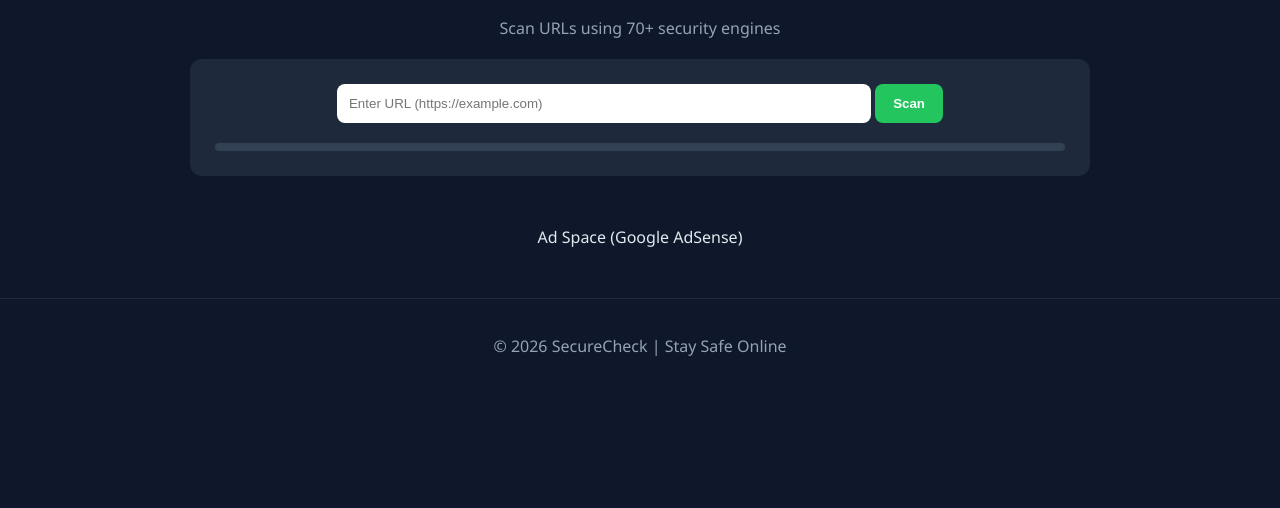
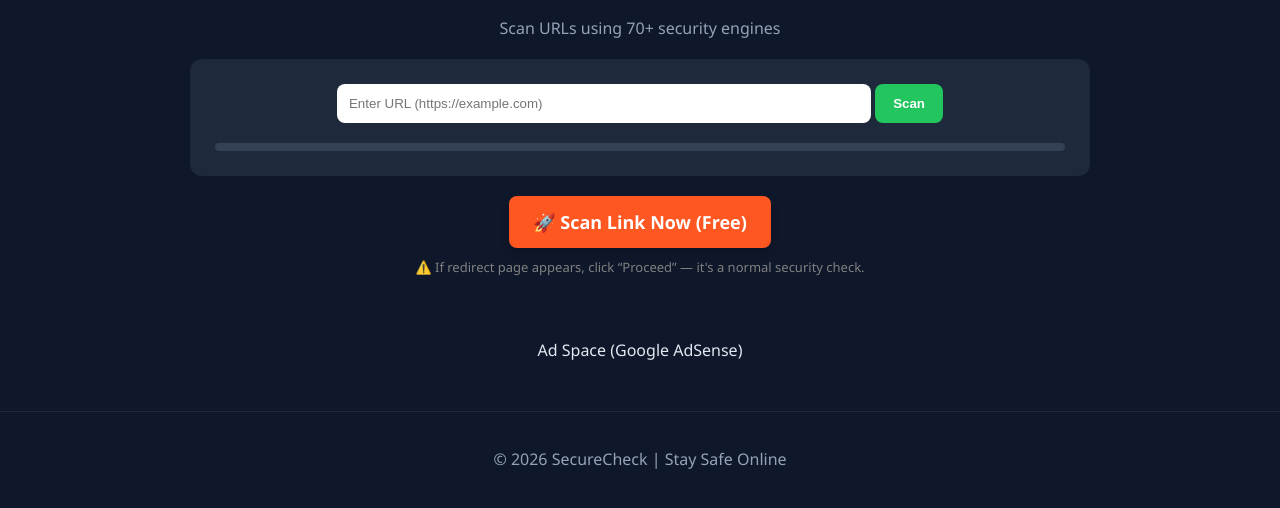
Before and after one commit to mindshockstories23-gif/link-scanner-tool, a Flask app: page / in a window 1280 px wide. Shown: the part 157-665 px from the top of the page. Run offline with Flask 3, Linux system fonts and the light colour scheme.

Commit message:
Update index.html

```diff
--- a/templates/index.html
+++ b/templates/index.html
@@ -72,7 +72,24 @@
             background: #16a34a;
         }
 
-        /* Loading animation */
+        /* 🔥 CTA BUTTON STYLE */
+        .cta-btn {
+            margin-top: 20px;
+            background-color:#ff5722;
+            color:white;
+            padding:14px 24px;
+            text-decoration:none;
+            border-radius:8px;
+            display:inline-block;
+            font-size:18px;
+            font-weight:bold;
+            box-shadow:0 4px 10px rgba(0,0,0,0.2);
+        }
+
+        .cta-btn:hover {
+            background-color:#e64a19;
+        }
+
         .progress {
             margin-top: 20px;
             height: 8px;
@@ -112,14 +129,12 @@
             color: #94a3b8;
         }
 
-        /* Mobile */
         @media(max-width:600px){
             input {
                 width: 100%;
                 margin-bottom: 10px;
             }
         }
-
     </style>
 </head>
 
@@ -141,11 +156,19 @@
             <button type="submit">Scan</button>
         </form>
 
-        <!-- Loading bar -->
         <div class="progress">
             <div id="bar" class="progress-bar"></div>
         </div>
     </div>
+
+    <!-- 🔥 NEW CTA BUTTON -->
+    <a href="https://link-scanner-tool.onrender.com" target="_blank" rel="nofollow" class="cta-btn">
+        🚀 Scan Link Now (Free)
+    </a>
+
+    <p style="margin-top:10px; font-size:13px; color:gray;">
+        ⚠️ If redirect page appears, click “Proceed” — it's a normal security check.
+    </p>
 
     {% if status %}
     <div class="result">
@@ -168,7 +191,6 @@
         <p>🟢 Safe Engines: {{ harmless }}</p>
         <p>🔍 Scanned by 70+ security engines</p>
 
-        <!-- Score bar -->
         <div class="progress">
             <div style="width: {{ score }}%; background:
                 {% if score < 30 %}green
@@ -183,7 +205,6 @@
 
 </div>
 
-<!-- AdSense Space -->
 <div style="text-align:center; margin: 20px;">
     <p>Ad Space (Google AdSense)</p>
 </div>
```
